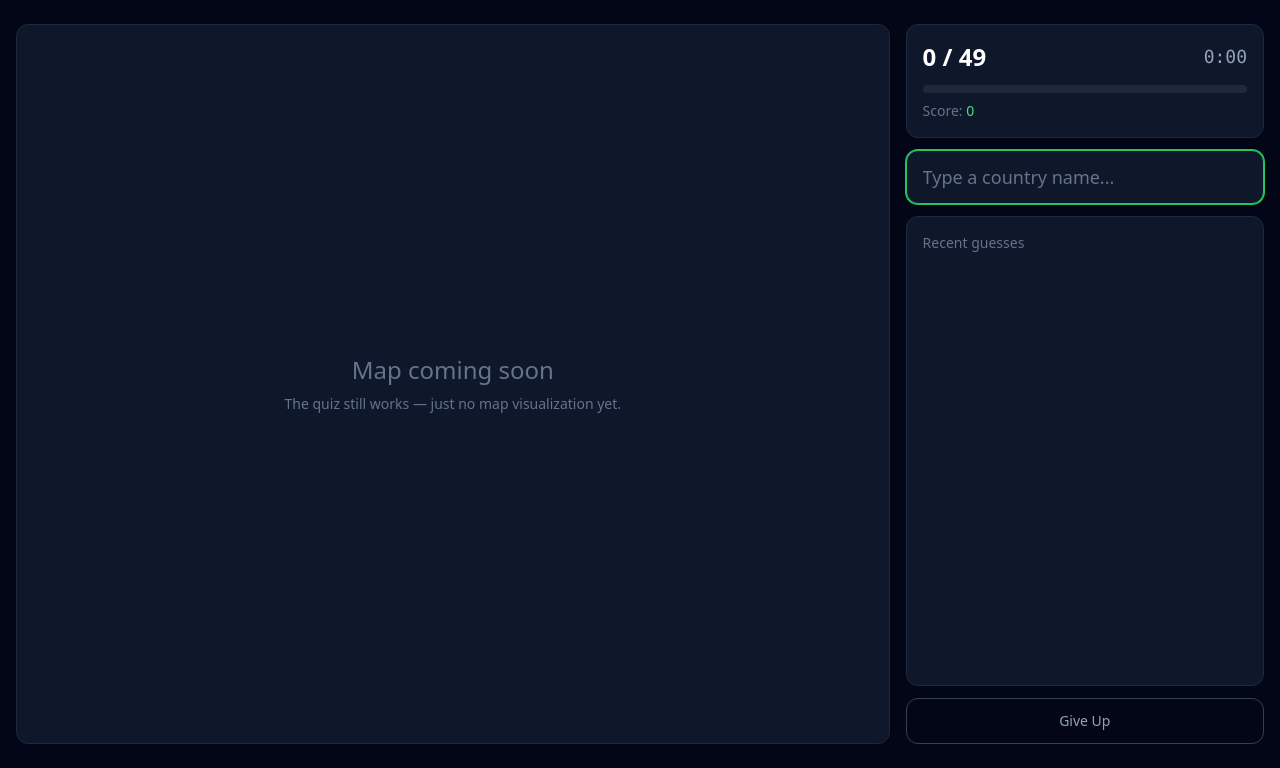
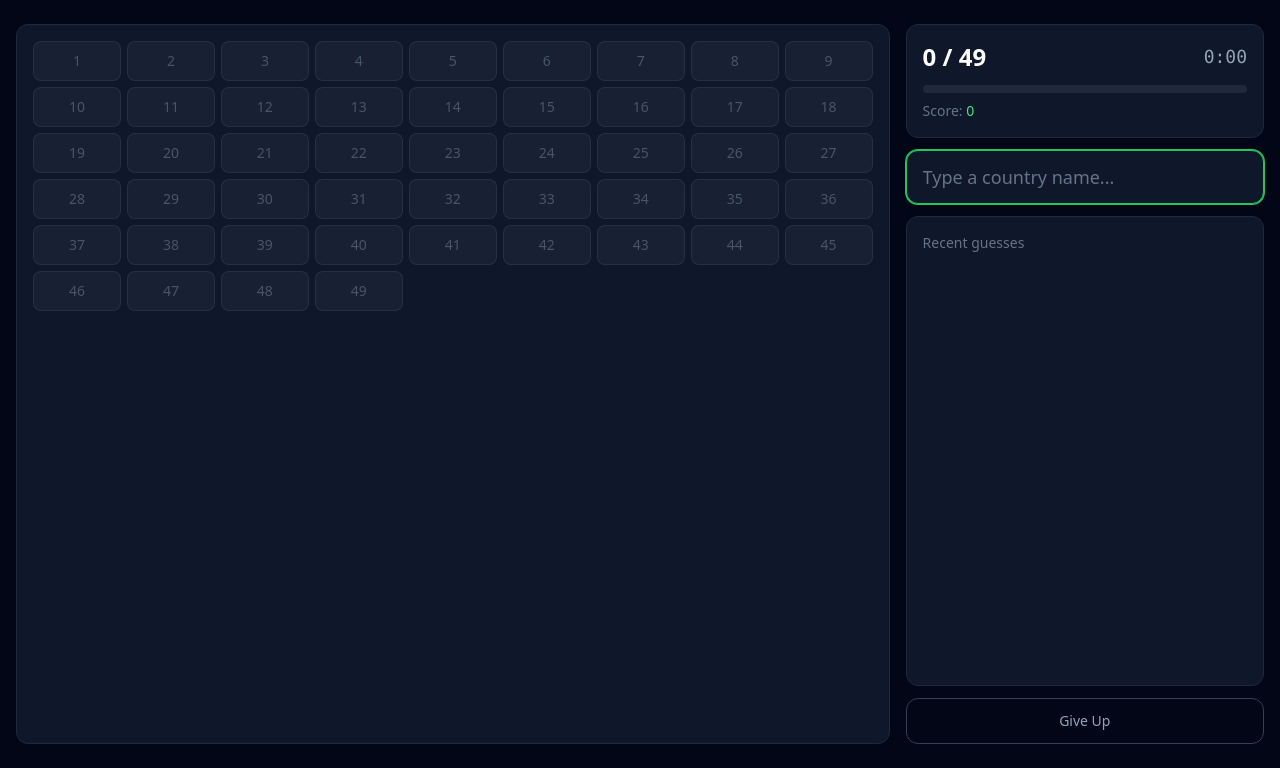
Before and after one commit to EvanOman/geoquiz, a FastAPI app: page /quiz/asia-countries in a window 1280 px wide. Shown: the part 61-829 px from the top of the page. Run offline with FastAPI, Linux system fonts and the light colour scheme; some libraries are stand-ins or nearby versions.

Commit message:
Add tabular quiz layout for non-map quizzes
Quizzes without SVG maps (US Presidents, Largest Countries, EU Members,
NATO Members) now render a numbered grid instead of "Map coming soon".
Cells start as numbered placeholders, turn green with the name when
guessed correctly, and turn red when missed on give-up.

Moved EU Member States and NATO Member States from map-based (where
non-European members couldn't highlight) to tabular layout.

Co-Authored-By: Claude Opus 4.6 <noreply@anthropic.com>

```diff
--- a/src/geoquiz/data/eu_member_states.py
+++ b/src/geoquiz/data/eu_member_states.py
@@ -4,7 +4,7 @@ QUIZ = Quiz(
     id="eu-member-states",
     title="EU Member States",
     description="Name all 27 member states of the European Union",
-    map_template="maps/europe.svg",
+    map_template="maps/none.svg",
     time_limit=27 * 12,
     category="Regional",
     entries=[
--- a/src/geoquiz/data/nato_member_states.py
+++ b/src/geoquiz/data/nato_member_states.py
@@ -4,7 +4,7 @@ QUIZ = Quiz(
     id="nato-member-states",
     title="NATO Member States",
     description="Name all 32 members of the NATO alliance",
-    map_template="maps/europe.svg",
+    map_template="maps/none.svg",
     time_limit=32 * 12,
     category="Regional",
     entries=[
--- a/static/js/quiz.js
+++ b/static/js/quiz.js
@@ -16,7 +16,9 @@
 
     // --- State ---
     const basePath = window.BASE_PATH || "";
-    const quizId = document.getElementById("quiz-container").dataset.quizId;
+    const container = document.getElementById("quiz-container");
+    const quizId = container.dataset.quizId;
+    const isMapQuiz = container.dataset.hasMap === "true";
     let entries = [];
     let remaining = new Map(); // normalized answer -> entry index
     let guessed = new Set(); // entry indices that have been guessed
@@ -56,6 +58,11 @@
                 if (norm) remaining.set(norm, idx);
             });
         });
+
+        // Build tabular grid for non-map quizzes
+        if (!isMapQuiz) {
+            buildTable();
+        }
 
         // Start timer on first keystroke
         input.addEventListener("input", onInput);
@@ -108,7 +115,11 @@
 
                 // Update UI
                 updateUI(entry);
-                highlightOnMap(entry, "guessed");
+                if (isMapQuiz) {
+                    highlightOnMap(entry, "guessed");
+                } else {
+                    revealInTable(idx, "guessed");
+                }
                 input.value = "";
 
                 // Check if done
@@ -184,6 +195,44 @@
         svg.appendChild(text);
     }
 
+    // --- Tabular quiz ---
+    function buildTable() {
+        const tc = document.getElementById("table-container");
+        if (!tc) return;
+        const grid = document.createElement("div");
+        grid.className =
+            "grid gap-1.5 h-full content-start";
+        // Pick column count based on entry count
+        const n = entries.length;
+        if (n <= 15) grid.classList.add("grid-cols-3", "sm:grid-cols-5");
+        else if (n <= 30) grid.classList.add("grid-cols-4", "sm:grid-cols-6");
+        else grid.classList.add("grid-cols-5", "sm:grid-cols-7", "lg:grid-cols-9");
+
+        entries.forEach((entry, idx) => {
+            const cell = document.createElement("div");
+            cell.id = "table-cell-" + idx;
+            cell.className =
+                "flex items-center justify-center rounded-lg bg-slate-800/60 border border-slate-700/50 text-slate-600 text-xs sm:text-sm font-medium px-1 py-2 text-center select-none transition-all duration-300 min-h-[2.5rem]";
+            cell.textContent = idx + 1;
+            grid.appendChild(cell);
+        });
+        tc.appendChild(grid);
+    }
+
+    function revealInTable(idx, className) {
+        const cell = document.getElementById("table-cell-" + idx);
+        if (!cell) return;
+        const entry = entries[idx];
+        cell.textContent = entry.display_name;
+        if (className === "guessed") {
+            cell.className =
+                "flex items-center justify-center rounded-lg bg-green-500/20 border border-green-500/40 text-green-400 text-xs sm:text-sm font-medium px-1 py-2 text-center select-none transition-all duration-300 min-h-[2.5rem]";
+        } else {
+            cell.className =
+                "flex items-center justify-center rounded-lg bg-red-500/15 border border-red-500/30 text-red-400 text-xs sm:text-sm font-medium px-1 py-2 text-center select-none transition-all duration-300 min-h-[2.5rem]";
+        }
+    }
+
     function updateTimer() {
         if (!startTime || quizEnded) return;
         const elapsed = Math.floor((Date.now() - startTime) / 1000);
@@ -214,7 +263,11 @@
         entries.forEach((entry, idx) => {
             if (!guessed.has(idx)) {
                 missed.push(entry);
-                highlightOnMap(entry, "missed");
+                if (isMapQuiz) {
+                    highlightOnMap(entry, "missed");
+                } else {
+                    revealInTable(idx, "missed");
+                }
             }
         });
 
--- a/templates/quiz.html
+++ b/templates/quiz.html
@@ -3,19 +3,18 @@
 {% block title %}{{ quiz.title }} - GeoQuiz{% endblock %}
 
 {% block content %}
-<div class="flex flex-col lg:flex-row gap-4 h-[calc(100vh-5rem)]" id="quiz-container" data-quiz-id="{{ quiz.id }}">
-    <!-- Map area -->
-    <div class="lg:w-[70%] w-full flex-shrink-0 bg-surface-900 rounded-xl border border-slate-800 overflow-hidden relative flex items-center justify-center p-2">
+<div class="flex flex-col lg:flex-row gap-4 h-[calc(100vh-5rem)]" id="quiz-container" data-quiz-id="{{ quiz.id }}" data-has-map="{{ 'true' if has_map else 'false' }}">
+    <!-- Map or table area -->
+    <div class="lg:w-[70%] w-full flex-shrink-0 bg-surface-900 rounded-xl border border-slate-800 overflow-hidden relative p-2">
+        {% if has_map %}
         <div id="map-container" class="w-full h-full flex items-center justify-center">
-            {% if has_map %}
-                {% include quiz.map_template %}
-            {% else %}
-                <div class="text-slate-500 text-center">
-                    <p class="text-2xl mb-2">Map coming soon</p>
-                    <p class="text-sm">The quiz still works — just no map visualization yet.</p>
-                </div>
-            {% endif %}
+            {% include quiz.map_template %}
         </div>
+        {% else %}
+        <div id="table-container" class="w-full h-full overflow-y-auto p-2">
+            <!-- Populated by quiz.js -->
+        </div>
+        {% endif %}
     </div>
 
     <!-- Sidebar -->
```
